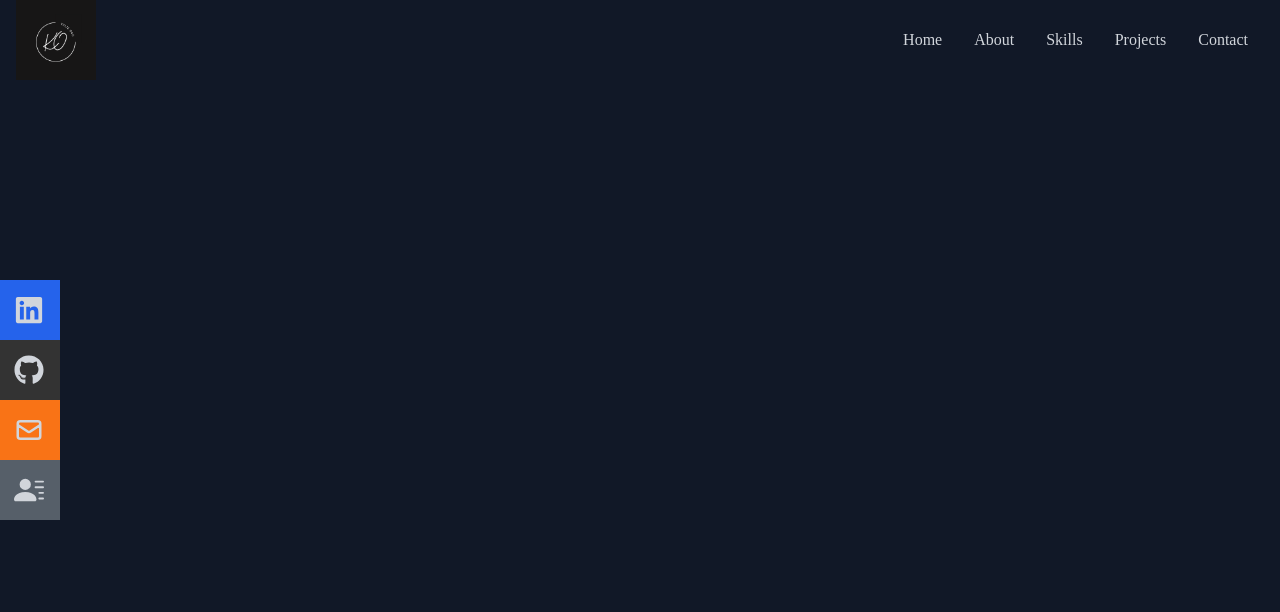
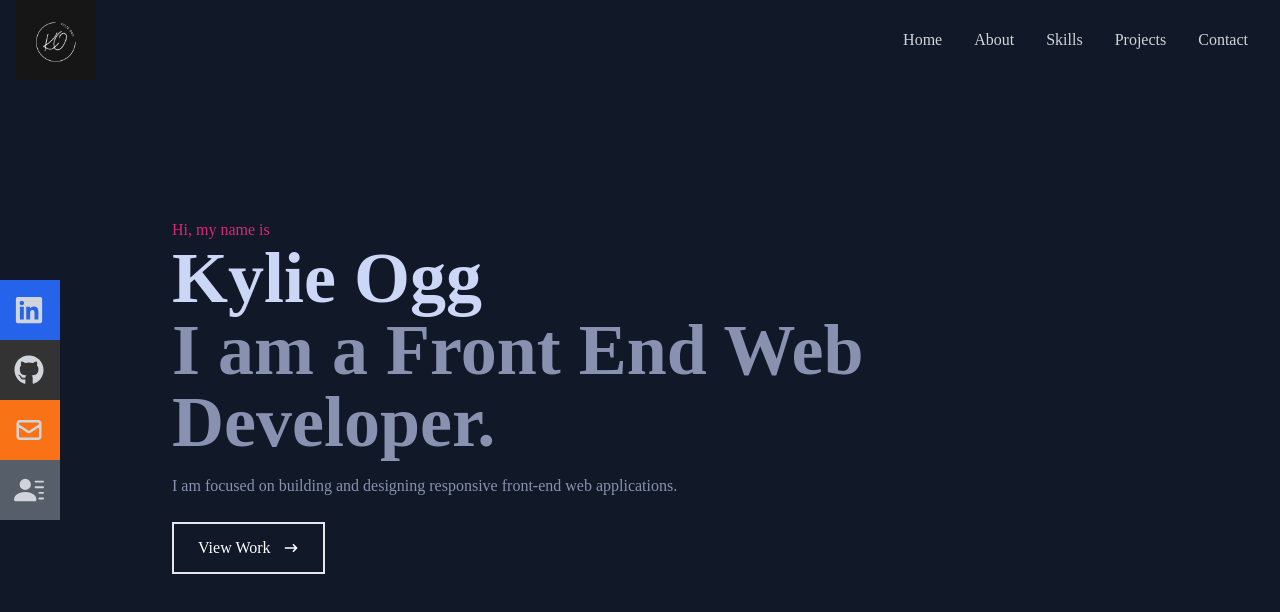
Before and after one commit to kylieogg/kylieogg-portfolio-react, a React (Create React App) app: page / in a window 1280 px wide. Shown: the top 612 px of the page. Built offline with nearby package versions, Linux system fonts and the light colour scheme.

Commit message:
completed home component

```diff
--- a/src/components/Home.jsx
+++ b/src/components/Home.jsx
@@ -3,8 +3,23 @@ import {HiArrowNarrowRight} from 'react-icons/hi'
 
 const Home = () => {
   return (
-    <div className='w-full h-screen bg-gray-900'>
+    <div name='home' className='w-full h-screen bg-gray-900'>
 
+        {/* Container */}
+        <div className='max-w-[1000px] mx-auto px-8 flex flex-col justify-center h-full'>
+            <p className='text-pink-600'>Hi, my name is</p>
+            <h1 className='text-4xl sm:text-7xl font-bold text-[#ccd6f6]'>Kylie Ogg</h1>
+            <h2 className='text-4xl sm:text-7xl font-bold text-[#8892b0]'>I am a Front End Web Developer.</h2>
+            <p className='text-[#8892b0] py-4 max-w-[700px]'>I am focused on building and designing responsive front-end web applications.</p>
+            <div>
+                <button className='text-white group border-2 px-6 py-3 my-2 flex items-center hover:bg-pink-600 hover:border-pink-600'>View Work
+                <span className='group-hover:rotate-90 duration-300'>
+                    <HiArrowNarrowRight className='ml-3' />
+                </span>
+                </button>
+            </div>
+
+        </div>
     </div>
   )
 }
```
